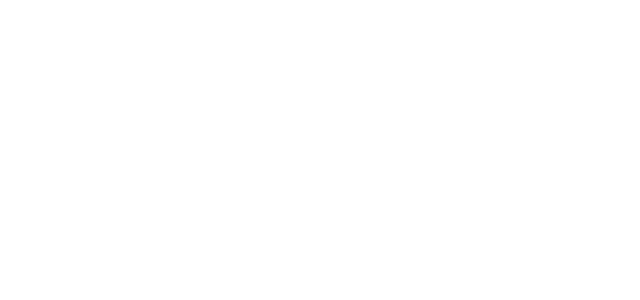
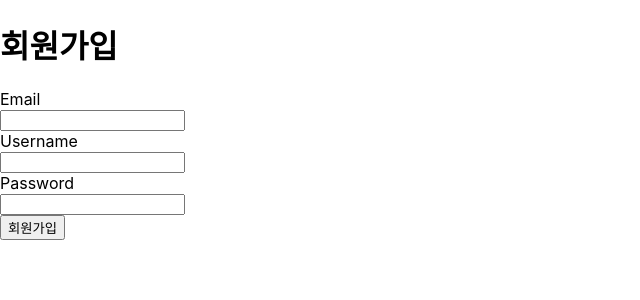
Before and after one commit to tukcomCD2024/KbyC, a React (Create React App) app in the folder frontend/: page /signup in a window 1280 px wide. Before the commit this address had no page. Shown: the top 300 px of the page, without its empty margins (0-640 px from the left). Built offline with nearby package versions, Linux system fonts and the light colour scheme.

Commit message:
Login, Signup

```diff
--- a/frontend/src/App.js
+++ b/frontend/src/App.js
@@ -2,13 +2,16 @@ import React from 'react';
 import './App.css';
 import { BrowserRouter, Routes, Route } from 'react-router-dom';
 import LoginPage from './pages/LoginPage';
+import SignupPage from './pages/SignupPage';
 import Home from './pages/Home'
+
 function App() {
   return (
     <BrowserRouter>
       <Routes>
         <Route path="/" element={<Home />}></Route>
         <Route path="/login" element={<LoginPage />}></Route>
+        <Route path="/signup" element={<SignupPage />}></Route>
       </Routes>
     </BrowserRouter>
   );
--- a/frontend/src/pages/Home.js
+++ b/frontend/src/pages/Home.js
@@ -1,5 +1,5 @@
 import React, { useEffect, useState } from 'react';
-import { Link } from 'react-router-dom';
+import { useNavigate } from 'react-router-dom';
 
 function Home() {
   const [data, setData] = useState(null);
@@ -17,6 +17,13 @@ function Home() {
       .then(data1 => setData1(data1));
   }, []);
 
+  const navigate = useNavigate();
+
+  const logout = () => {
+    localStorage.clear();
+    window.location.reload();
+  }
+
   return (
     <>
       <div>
@@ -24,9 +31,17 @@ function Home() {
         {data && <p>{data.Hello}</p>}
         {data1 && <p>{data1.Hi}</p>}
       </div>
-      <nav>
-        <Link to='/login'>로그인</Link>
-      </nav>
+      {localStorage.getItem('access_token') ?
+
+      <div>
+        <button onClick={logout}>로그아웃</button><br />
+        {localStorage.username} 접속 중
+      </div> :
+
+      <div>
+        <button onClick={() => navigate('/login')}>로그인</button><br />
+        <button onClick={() => navigate('/signup')}>회원가입</button>
+      </div>}
     </>
   );
 }
--- a/frontend/src/pages/LoginPage.js
+++ b/frontend/src/pages/LoginPage.js
@@ -1,54 +1,60 @@
 import React, { useState } from 'react';
+import axios from 'axios';
+import { useNavigate } from 'react-router-dom'
+
+axios.defaults.baseURL = 'http://127.0.0.1:8000';
 
 const LoginPage = () => {
-  const [username, setUsername] = useState('');
+  const [email, setEmail] = useState('');
   const [password, setPassword] = useState('');
 
-  const handleLogin = async () => {
-    try {
-      const response = await fetch('http://127.0.0.1:8000/user/login', {
-        method: 'POST',
+  const navigate = useNavigate();
+
+  const handleLogin = () => {
+    axios.post('/user/login', {
+      username: email,
+      password: password
+    }, {
       headers: {
-          'Content-Type': 'application/x-www-form-urlencoded',
-        },
-        body: new URLSearchParams({
-          username: username,
-          password: password,
-        }).toString(),
+        'Content-Type': 'application/x-www-form-urlencoded'
+      }
+    })
+    .then(response => {
+      const data = response.data;
+      console.log(data);
+      localStorage.setItem('access_token', data.access_token);
+      localStorage.setItem('username', data.username);
+      alert('로그인 되었습니다.');
+      navigate('/');
+    })
+    .catch(error => {
+      console.error('에러 발생', error);
+      alert('로그인에 실패했습니다.');
     });
-
-      const data = await response.json();
-      console.log(data);
-
-    } catch (error) {
-      console.error('Error during login:', error);
-    }
   };
 
   return (
     <div>
-      <h2>Login</h2>
       <form>
-        <label>
-          Username:
+        <h1>로그인</h1>
+        <label>Email</label>
+        <br />
         <input
           type="text"
-            value={username}
-            onChange={(e) => setUsername(e.target.value)}
+          value={email}
+          onChange={(e) => setEmail(e.target.value)}
         />
-        </label>
         <br />
-        <label>
-          Password:
+        <label>Password</label>
+        <br />
         <input
           type="password"
           value={password}
           onChange={(e) => setPassword(e.target.value)}
         />
-        </label>
         <br />
         <button type="button" onClick={handleLogin}>
-          Login
+          로그인
         </button>
       </form>
     </div>
--- /dev/null
+++ b/frontend/src/pages/SignupPage.js
@@ -0,0 +1,57 @@
+import React, { useState } from 'react';
+import axios from 'axios';
+import { useNavigate } from 'react-router-dom'
+
+axios.defaults.baseURL = 'http://127.0.0.1:8000';
+
+const SignupPage = () => {
+  const [email, setEmail] = useState('');
+  const [username, setUsername] = useState('');
+  const [password, setPassword] = useState('');
+
+  const navigate = useNavigate();
+
+  const handleSignup = () => {
+    axios.post('/user/signup', {
+        email: email,
+        username: username,
+        password: password
+    }, {
+        headers: {
+            'Content-Type': 'application/json'
+        }
+    })
+    .then(response => {
+        console.log(response.data);
+        alert('회원가입이 완료되었습니다.');
+        navigate('/');
+    })
+    .catch(error => {
+        console.error('에러 발생', error);
+        alert('회원가입에 실패했습니다.');
+    });
+  }
+
+  return (
+    <div>
+      <h1>회원가입</h1>
+      <form>
+        <label>Email</label>
+        <br />
+        <input type='text' value={email} onChange={(e) => setEmail(e.target.value)}/>
+        <br />
+        <label>Username</label>
+        <br />
+        <input type='text' value={username} onChange={(e) => setUsername(e.target.value)}/>
+        <br />
+        <label>Password</label>
+        <br />
+        <input type='password' value={password} onChange={(e) => setPassword(e.target.value)}/>
+        <br />
+        <button type='button' onClick={handleSignup}>회원가입</button>
+      </form>
+    </div>
+  );
+};
+
+export default SignupPage;
```
Also changed, not shown: 1 other file (tests, documents, lock files or other folders). Lines whose indentation alone changed are shown as unchanged.
